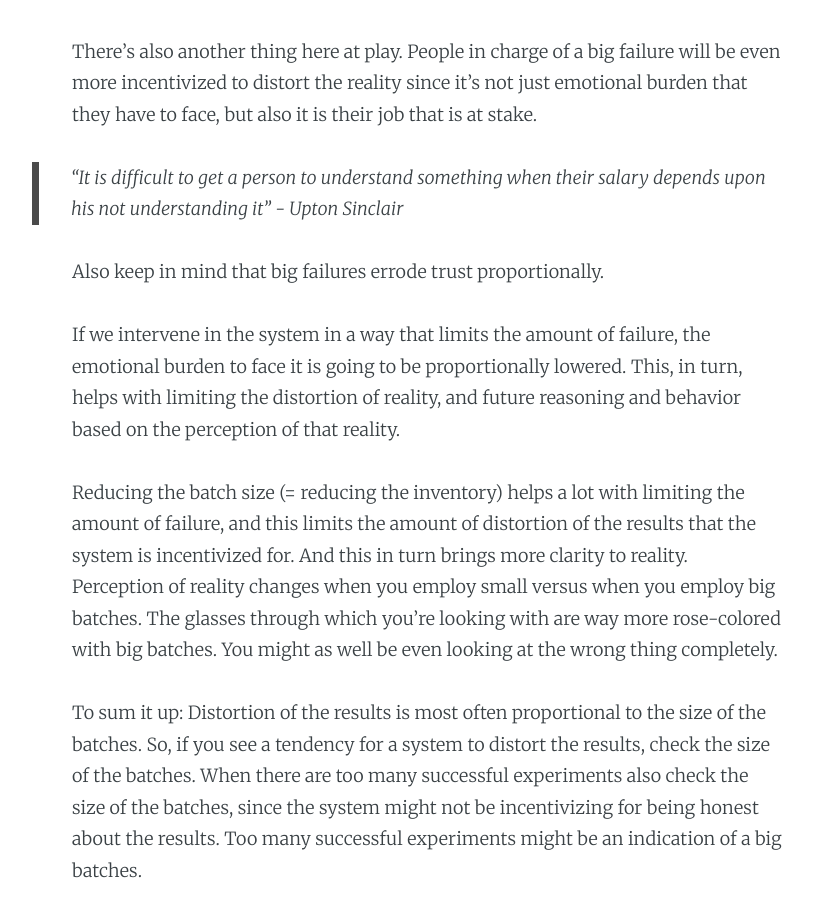
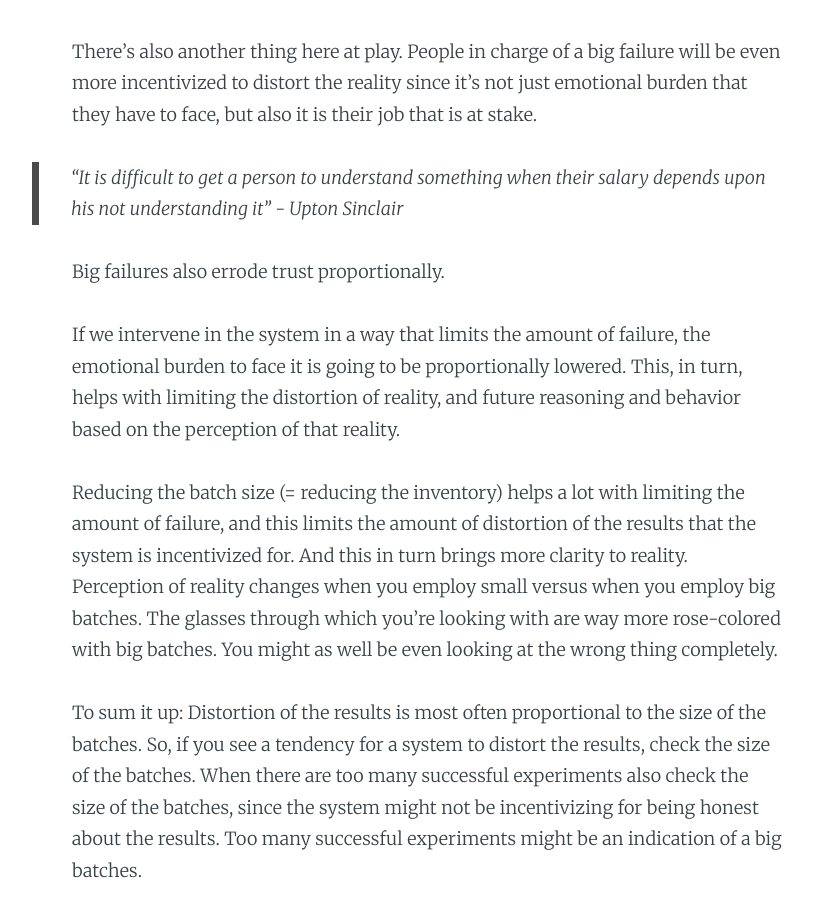
Before and after one commit to dragan-stepanovic/dragan-stepanovic.github.io, a Jekyll site: the page built from _posts/2020-06-09-big-batches-reality-distortion.md, in a window 1280 px wide and 900 px high, scrolled down 1053 px. Shown: the whole window, without its empty margins (213-1026 px from the left). Built offline with Jekyll 4.4.1, drawn with Linux system fonts in a browser that asks for light colours.

Commit message:
Update 2020-06-09-big-batches-reality-distortion.md

```diff
--- a/_posts/2020-06-09-big-batches-reality-distortion.md
+++ b/_posts/2020-06-09-big-batches-reality-distortion.md
@@ -22,7 +22,7 @@ There's also another thing here at play. People in charge of a big failure will
 
 > "It is difficult to get a person to understand something when their salary depends upon his not understanding it" - Upton Sinclair
 
-Also keep in mind that big failures errode trust proportionally.
+Big failures also errode trust proportionally.
 
 If we intervene in the system in a way that limits the amount of failure, the emotional burden to face it is going to be proportionally lowered. This, in turn, helps with limiting the distortion of reality, and future reasoning and behavior based on the perception of that reality.
 
```
